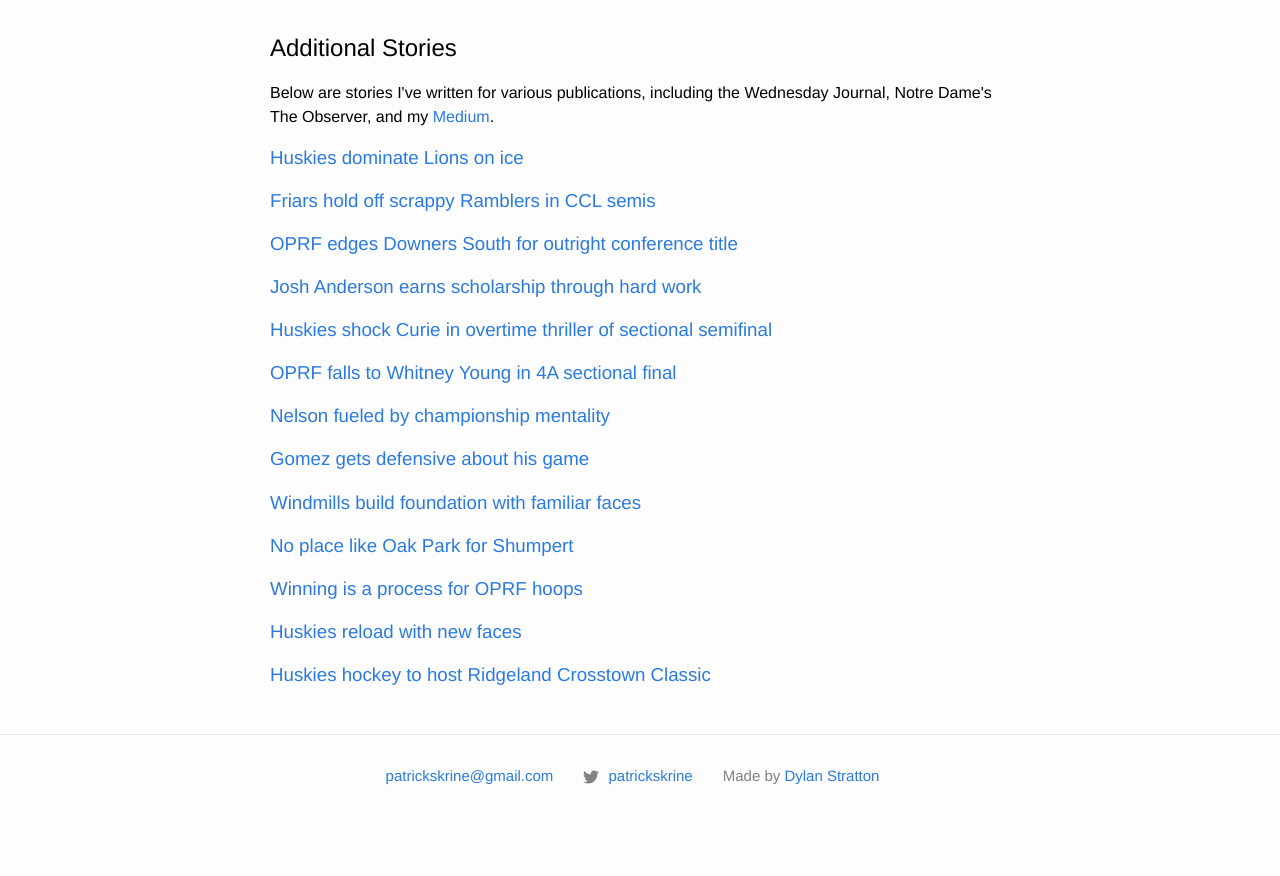
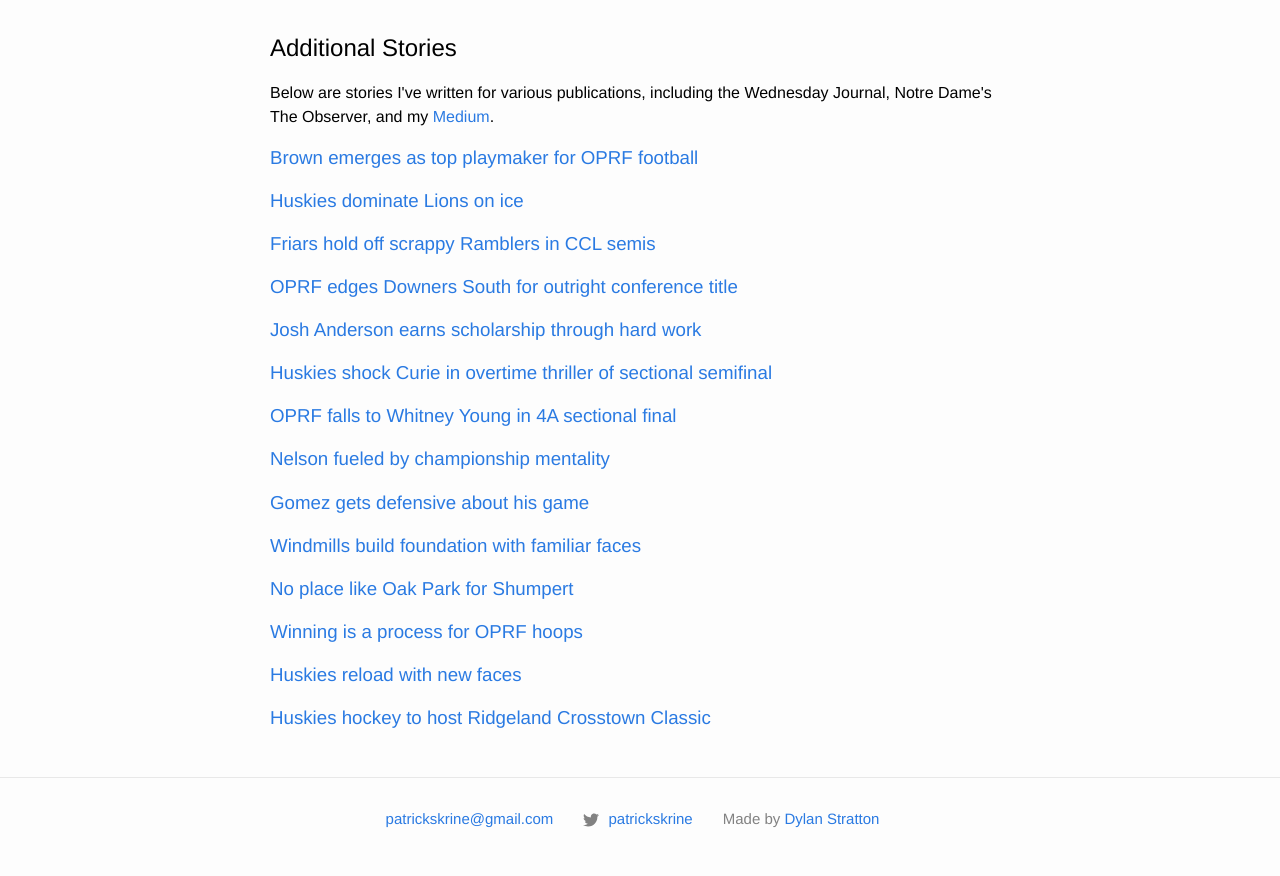
Before and after one commit to ahlbet/patrickskrine-2, a Jekyll site: the page built from additional.md, in a window 1280 px wide. Shown: the part 457-1333 px from the top of the page. Built offline with Jekyll 4.4.1, drawn with Linux system fonts in a browser that asks for light colours; before the commit the page ends 1289 px from its top, so only the background shows below that.

Commit message:
add new link to additional stories page

```diff
--- a/_layouts/additional.html
+++ b/_layouts/additional.html
@@ -10,6 +10,10 @@ layout: default
   <div class="additional-content">
     <ul class="additional-stories-list">
       <p>Below are stories I've written for various publications, including the Wednesday Journal, Notre Dame's The Observer, and my <a target="_blank" href="https://medium.com/@patrickskrine">Medium</a>.</p>
+
+      <li class="additional-stories-item">
+        <a target="_blank" href="http://mobile.oakpark.com/News/Articles/10-3-2017/Brown-emerges-as-top-playmaker-for-OPRF-football/?utm_source=TwitterShare&utm_medium=TwitterShare&utm_campaign=TwiterShare"><h3>Brown emerges as top playmaker for OPRF football</h3></a>
+      </li>
 
       <li class="additional-stories-item">
         <a target="_blank" href="http://mobile.oakpark.com/News/Articles/9-26-2017/Huskies-dominate-Lions-on-ice/"><h3>Huskies dominate Lions on ice</h3></a>
```
